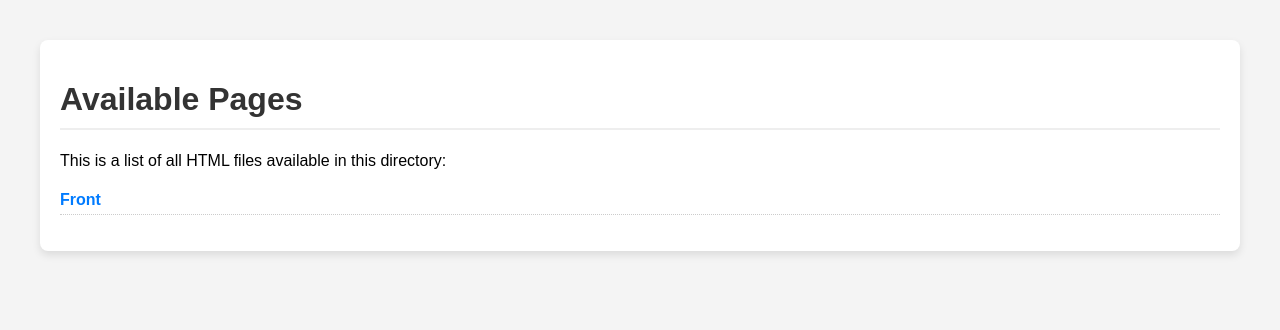
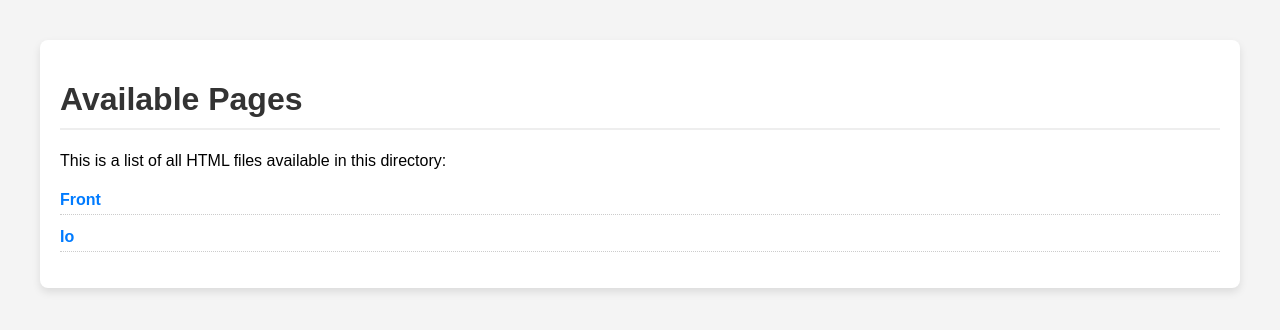
Before and after one commit to itsmyth/test_static, a plain HTML site: page index.html in a window 1280 px wide. Drawn offline with Linux system fonts and the light colour scheme.

Commit message:
add io.html index page

```diff
--- a/index.html
+++ b/index.html
@@ -71,6 +71,7 @@
             // For true static GitHub Pages, you MUST define the list of pages here.
             const pageFilenames = [
                 'front.html',
+                'io.html'
                 // Add all your other HTML files here!
                 // IMPORTANT: Do NOT include 'index.html' if you don't want it listed.
                 // 'index.html' // Uncomment to list the index page
```
